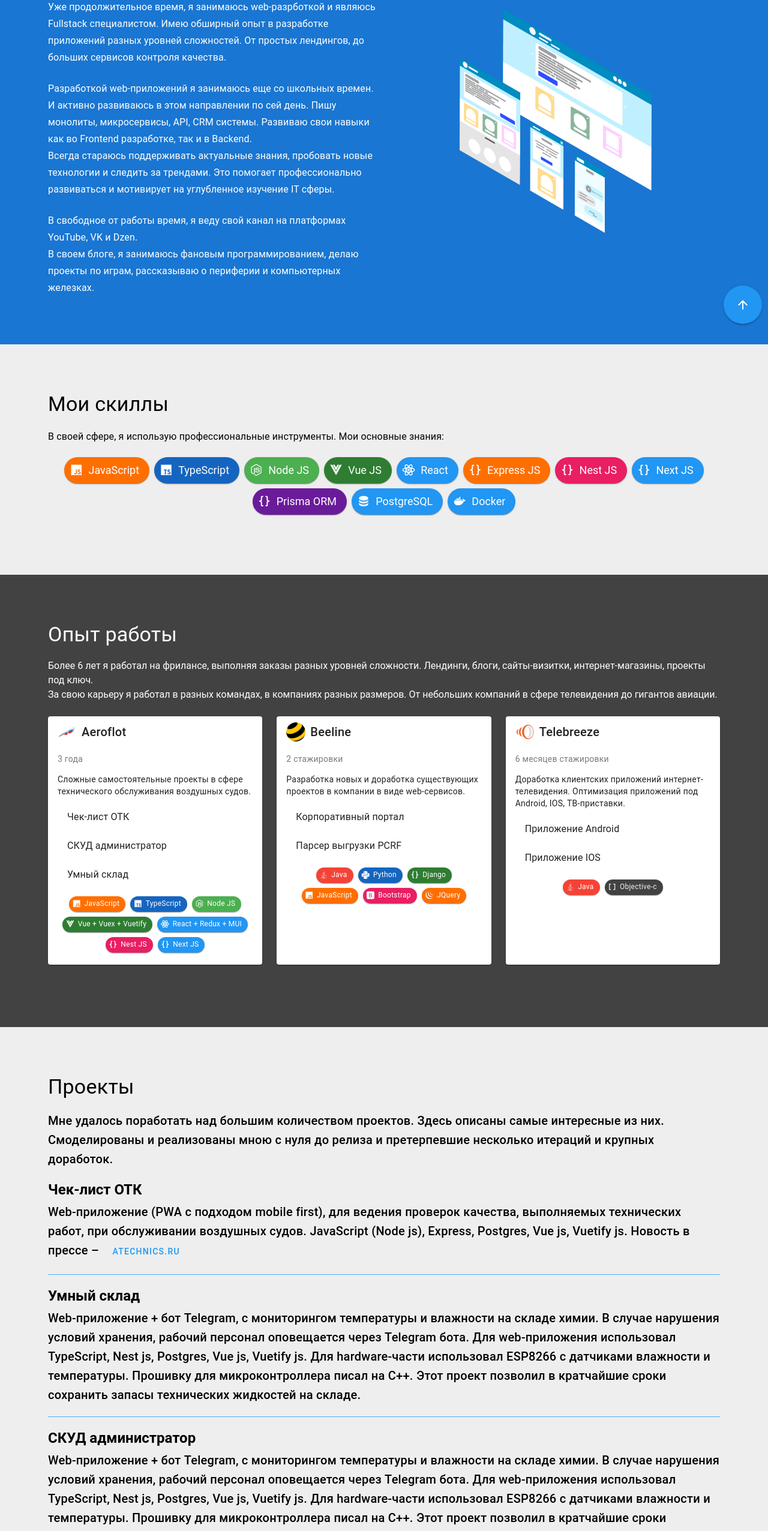
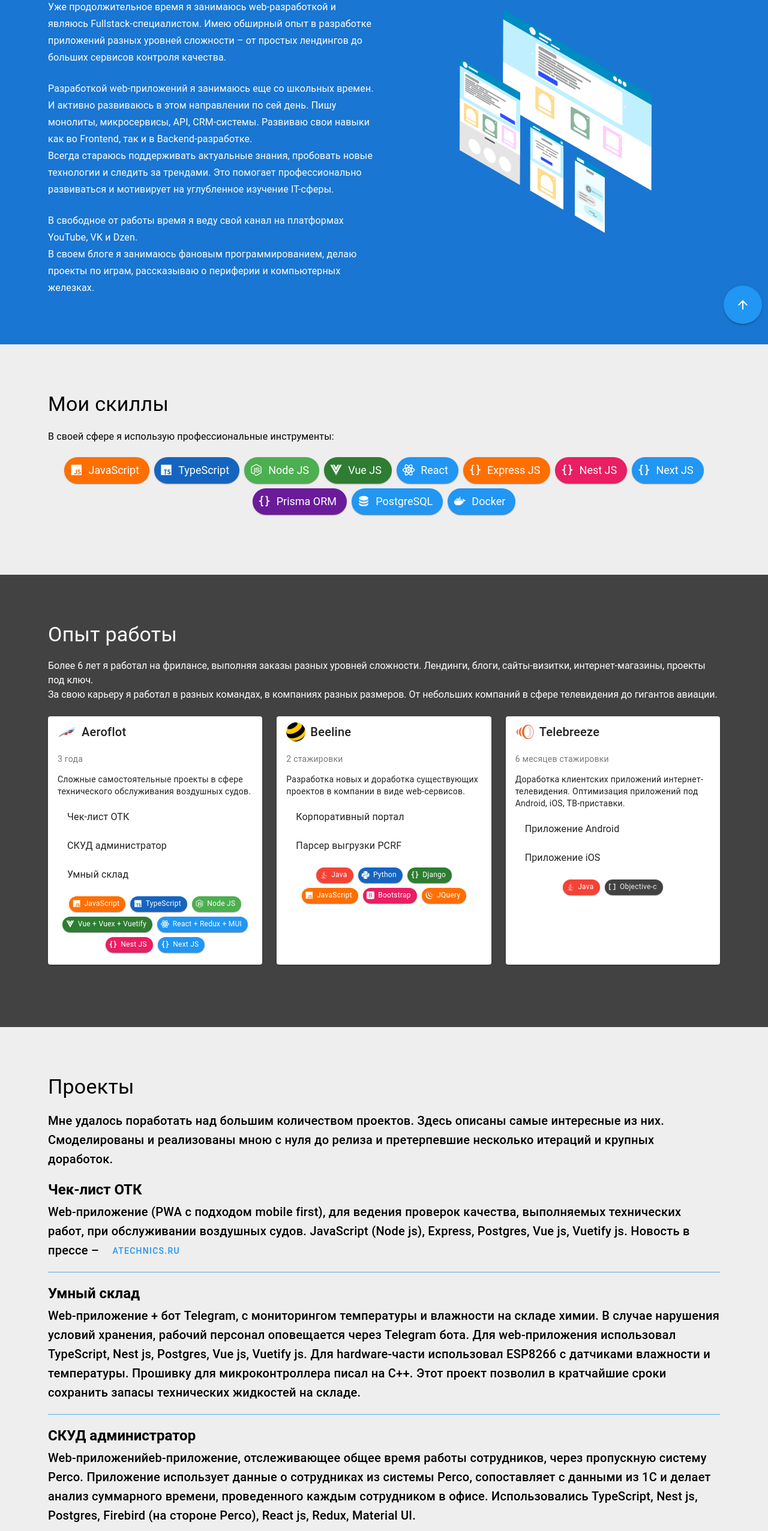
Before and after one commit to donexdoc/donex-project-vue, a Vue app: page / in a window 1280 px wide. Shown: the part 234-2786 px from the top of the page at 60% size. Built offline with nearby package versions, Linux system fonts and the light colour scheme.

Commit message:
Исправлены ошибки в тексте и стили, доработан скролл.

```diff
--- a/src/components/MainSections/AboutMe.vue
+++ b/src/components/MainSections/AboutMe.vue
@@ -5,25 +5,25 @@
         <v-col cols="12" xs="12" md="8" lg="6">
           <h1 class="text-h4 mb-5">Обо мне</h1>
           <p class="text-subtitle-1">
-            Я - Донков Александр, мне {{ age }}. <br />
-            Уже продолжительное время, я занимаюсь web-разрботкой и являюсь Fullstack специалистом.
-            Имею обширный опыт в разработке приложений разных уровней сложностей. От простых
-            лендингов, до больших сервисов контроля качества.
+            Я – Донков Александр, мне {{ age }}. <br />
+            Уже продолжительное время я занимаюсь web-разработкой и являюсь Fullstack-специалистом.
+            Имею обширный опыт в разработке приложений разных уровней сложности – от простых
+            лендингов до больших сервисов контроля качества.
           </p>
           <br />
           <p class="text-subtitle-1">
             Разработкой web-приложений я занимаюсь еще со школьных времен. И активно развиваюсь в
-            этом направлении по сей день. Пишу монолиты, микросервисы, API, CRM системы. Развиваю
-            свои навыки как во Frontend разработке, так и в Backend. <br />
+            этом направлении по сей день. Пишу монолиты, микросервисы, API, CRM-системы. Развиваю
+            свои навыки как во Frontend, так и в Backend-разработке. <br />
             Всегда стараюсь поддерживать актуальные знания, пробовать новые технологии и следить за
             трендами. Это помогает профессионально развиваться и мотивирует на углубленное изучение
-            IT сферы.
+            IT-сферы.
           </p>
           <br />
           <p class="text-subtitle-1">
-            В свободное от работы время, я веду свой канал на платформах YouTube, VK и Dzen. <br />
-            В своем блоге, я занимаюсь фановым программированием, делаю проекты по играм,
-            рассказываю о периферии и компьютерных железках.
+            В свободное от работы время я веду свой канал на платформах YouTube, VK и Dzen. <br />
+            В своем блоге я занимаюсь фановым программированием, делаю проекты по играм, рассказываю
+            о периферии и компьютерных железках.
           </p>
         </v-col>
         <v-col cols="12" xs="12" md="4" lg="6" class="d-flex justify-center">
--- a/src/components/MainSections/ProjectList.vue
+++ b/src/components/MainSections/ProjectList.vue
@@ -22,6 +22,7 @@ import ProjectInfo from './Parts/ProjectInfo.vue'
             <v-btn
               variant="text"
               color="blue"
+              density="comfortable"
               href="https://atechnics.ru/news/4184/"
               target="__blank"
               >atechnics.ru</v-btn
@@ -44,12 +45,11 @@ import ProjectInfo from './Parts/ProjectInfo.vue'
         <ProjectInfo>
           <template v-slot:title> СКУД администратор </template>
           <template v-slot:description>
-            Web-приложение + бот Telegram, с мониторингом температуры и влажности на складе химии. В
-            случае нарушения условий хранения, рабочий персонал оповещается через Telegram бота. Для
-            web-приложения использовал TypeScript, Nest js, Postgres, Vue js, Vuetify js. Для
-            hardware-части использовал ESP8266 с датчиками влажности и температуры. Прошивку для
-            микроконтроллера писал на С++. Этот проект позволил в кратчайшие сроки сохранить запасы
-            технических жидкостей на складе.
+            Web-приложенийeb-приложение, отслеживающее общее время работы сотрудников, через
+            пропускную систему Perco. Приложение использует данные о сотрудниках из системы Perco,
+            сопоставляет с данными из 1C и делает анализ суммарного времени, проведенного каждым
+            сотрудником в офисе. Использовались TypeScript, Nest js, Postgres, Firebird (на стороне
+            Perco), React js, Redux, Material UI.
           </template>
         </ProjectInfo>
         <v-divider class="border-opacity-75" color="blue"></v-divider>
@@ -57,7 +57,7 @@ import ProjectInfo from './Parts/ProjectInfo.vue'
           <template v-slot:title> Расширение для Google Chrome </template>
           <template v-slot:description>
             Расширение с автоматизацией сборки информации по транспондерам. Приложение собирает все
-            данные по транспондерам в личном кабинете компании, и генерирует отчетные данные исходя
+            данные по транспондерам в личном кабинете компании и генерирует отчетные данные исходя
             из лимитов каждого сотрудника. JavaScript, HTML, CSS, Bootstrap.
           </template>
         </ProjectInfo>
--- a/src/components/MainSections/SummarySkills.vue
+++ b/src/components/MainSections/SummarySkills.vue
@@ -4,9 +4,7 @@
   <v-container id="summarySkills" fluid class="pa-xs-5 pa-sm-10 pa-md-16">
     <v-container>
       <h1 class="text-h4 mb-5">Мои скиллы</h1>
-      <p class="text-subtitle-1">
-        В своей сфере, я использую профессиональные инструменты. Мои основные знания:
-      </p>
+      <p class="text-subtitle-1">В своей сфере я использую профессиональные инструменты:</p>
       <v-container class="text-center">
         <v-chip
           class="ma-1"
--- a/src/components/MainSections/WorkExperience.vue
+++ b/src/components/MainSections/WorkExperience.vue
@@ -179,12 +179,12 @@ import TelebreezeLogo from '@/assets/telebreeze-logo.png'
             <template v-slot:description>
               <div>
                 Доработка клиентских приложений интернет-телевидения. Оптимизация приложений под
-                Android, IOS, ТВ-приставки.
+                Android, iOS, ТВ-приставки.
               </div>
 
               <v-list lines="one">
                 <v-list-item title="Приложение Android"></v-list-item>
-                <v-list-item title="Приложение IOS"></v-list-item>
+                <v-list-item title="Приложение iOS"></v-list-item>
               </v-list>
             </template>
             <template v-slot:techs>
--- a/src/components/MainSections/YTBlog.vue
+++ b/src/components/MainSections/YTBlog.vue
@@ -5,7 +5,7 @@
     <v-container>
       <h1 class="text-h4 mb-5">Мой блог</h1>
       <p class="text-subtitle-1">
-        В свободное от работы время, я веду свой блог в тематике информационных технологий.
+        В свободное от работы время я веду свой блог в тематике информационных технологий.
         Рассказываю о играх, занимаюсь фановым программированием, обозреваю различную технику. Обо
         всем этом я рассказываю на своем канале на
 
--- a/src/router/index.ts
+++ b/src/router/index.ts
@@ -18,7 +18,7 @@ const router = createRouter({
   scrollBehavior(to) {
     return {
       el: to.hash,
-      top: 60,
+      top: 64,
       behavior: 'smooth',
     }
   },
```
